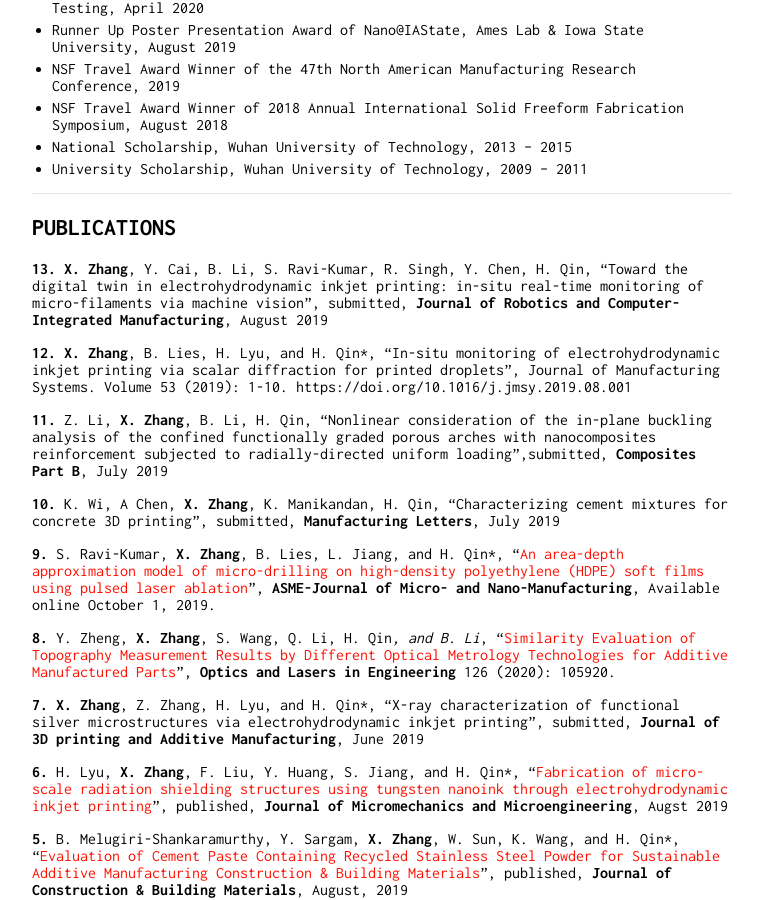
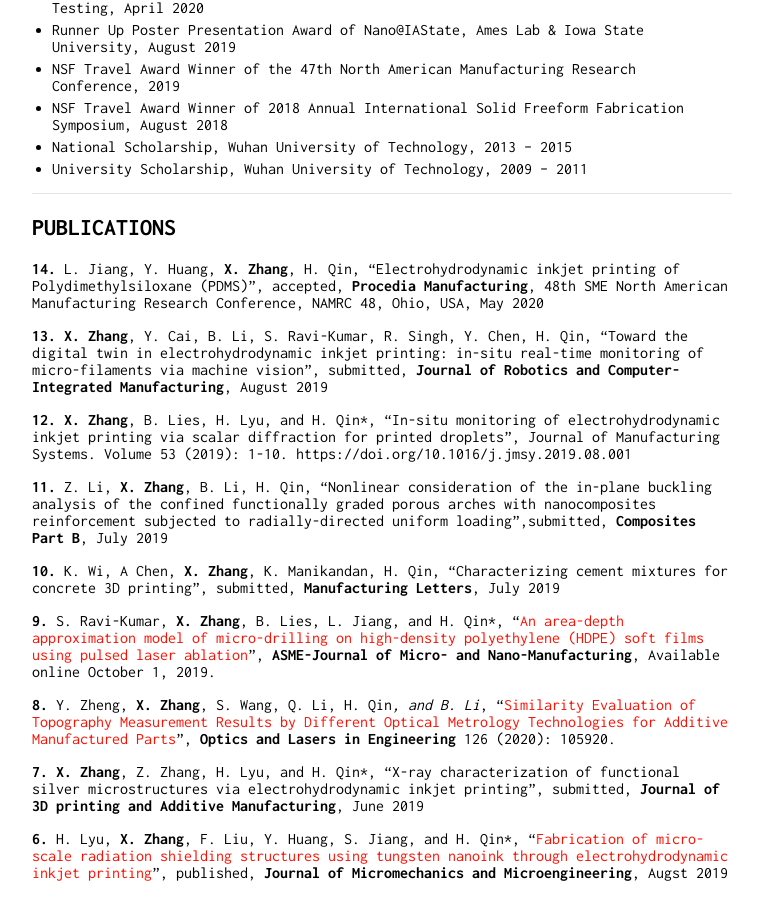
Before and after one commit to zhangxiao2018/zhangxiao2018.github.io, a Jekyll site: the page built from index.md, in a window 1280 px wide and 900 px high, scrolled down 2235 px. Shown: the whole window, without its empty margins (258-1017 px from the left). Built offline with Jekyll 4.4.1, drawn with Linux system fonts in a browser that asks for light colours; our own code applies the rules of GitHub Pages for plain Markdown files.

Commit message:
Update index.md

```diff
--- a/index.md
+++ b/index.md
@@ -91,6 +91,8 @@ Iowa State University
 
 - - -
 ## PUBLICATIONS
+
+**14.** L. Jiang, Y. Huang, **X. Zhang**, H. Qin, "Electrohydrodynamic inkjet printing of Polydimethylsiloxane (PDMS)", accepted, **Procedia Manufacturing**, 48th SME North American Manufacturing Research Conference, NAMRC 48, Ohio, USA, May 2020
 
 **13.** **X. Zhang**, Y. Cai,  B. Li, S. Ravi-Kumar, R. Singh, Y. Chen, H. Qin, "Toward the digital twin in electrohydrodynamic inkjet printing: in-situ real-time monitoring of micro-filaments via machine vision", submitted, **Journal of Robotics and Computer-Integrated Manufacturing**, August 2019
 
```
